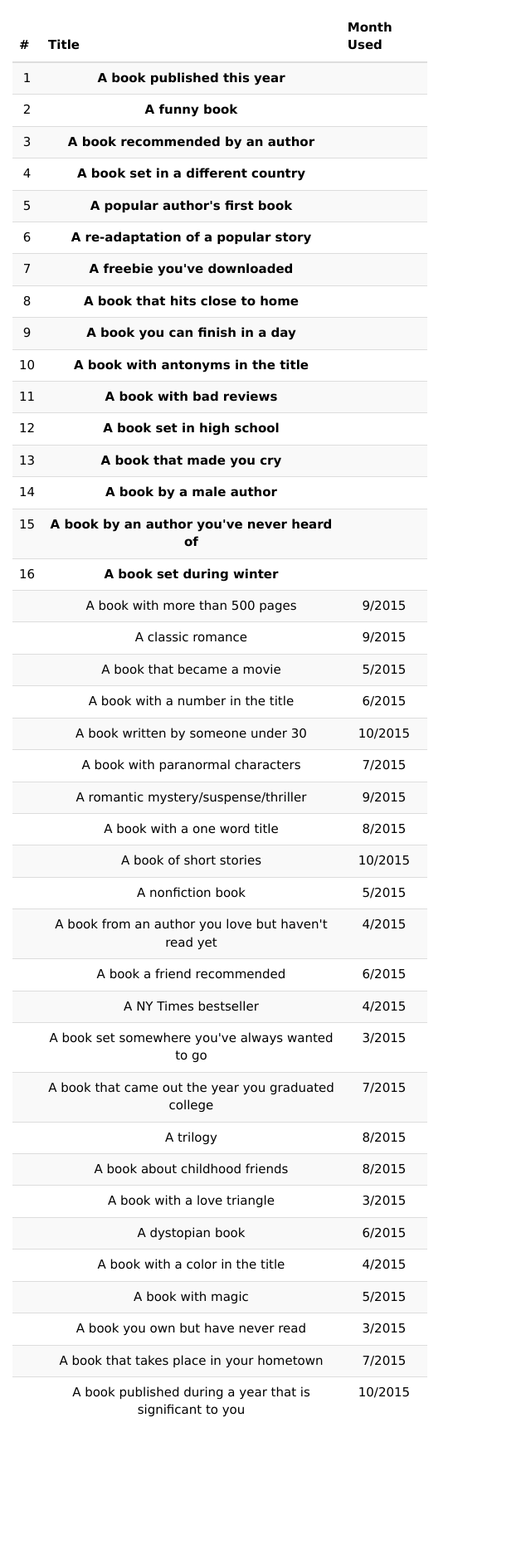
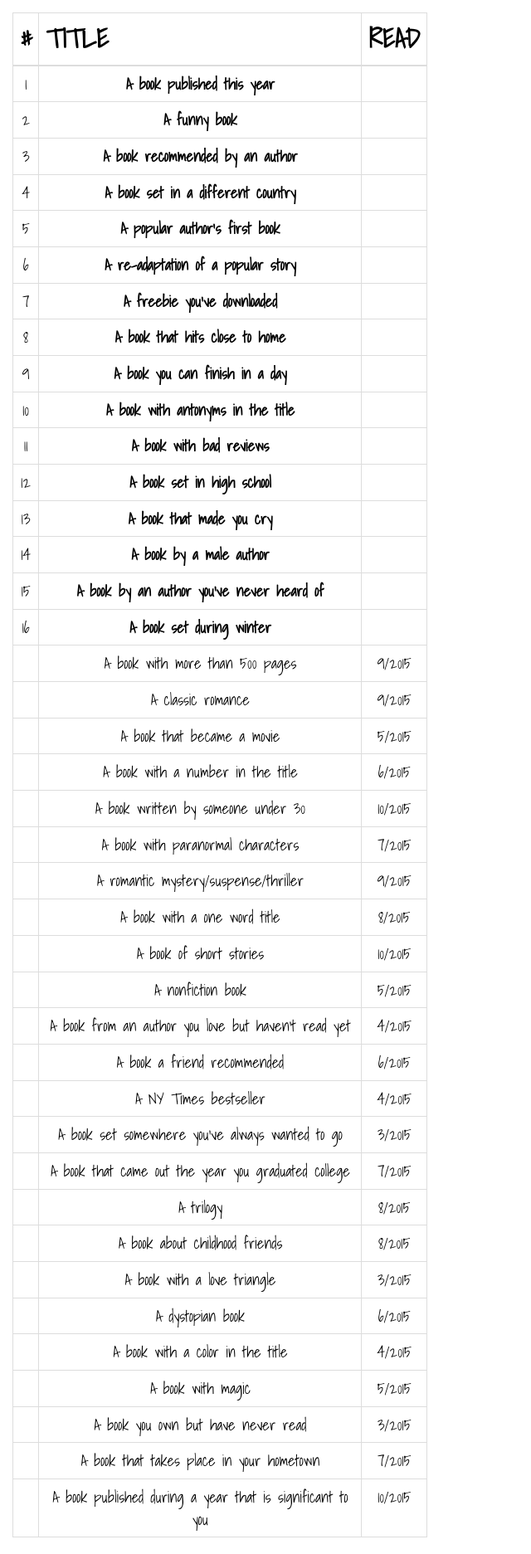
Before and after one commit to minihays/AndisBookClub, a Flask app: page /topics in a window 1280 px wide. Shown: the whole page at 83% size, without its empty margins (0-640 px from the left). Before the commit the page ends 1708 px from the top, so only its background shows below. Run offline with Flask 2, Linux system fonts and the light colour scheme; some libraries are stand-ins or nearby versions.

Commit message:
Made "pretty"

```diff
--- a/main.py
+++ b/main.py
@@ -15,32 +15,6 @@ class Greeting(ndb.Model):
         return cls.query(ancestor = ancestor_key).order(-cls.date)
 
 @app.route('/')
-def hello():
-    """Return a friendly HTTP greeting."""
-    return 'Hello World!'
-
-@app.route('/bye')
-def bye():
-    """Return a friendly HTTP greeting."""
-    return 'See Ya World!'
-
-@app.route('/submit')
-def submit():
-    guestbookname = request.args.get('guestbook_name')
-    greeting = Greeting(parent = ndb.Key("Book", guestbookname or "NoTitle"), content = request.args.get('content'))
-    greeting.put()
-    return 'Saved'
-
-@app.route('/greetings')
-def greetings():
-    guestbookname = request.args.get('guestbook_name')
-    ancestor_key = ndb.Key("Book", guestbookname or "NoTitle")
-    greetings = Greeting.query_book(ancestor_key).fetch(20)
-    output = ''
-    for greeting in greetings:
-        output += greeting.content + " xxx "
-    return output
-
 @app.route('/topics')
 def topics():
     return render_template('topics.html')
--- a/templates/topics.html
+++ b/templates/topics.html
@@ -3,8 +3,11 @@
 {% block head %}
     {{ super() }}
     <style type="text/css">
+        @import url(https://fonts.googleapis.com/css?family=Shadows+Into+Light);
         .unused { font-weight: bold; }
-        #tableGrid {width: 500px;}
+        #tableGrid {width: 500px;  font-family: 'Shadows Into Light', cursive; }
+        th {font-size: 24pt;}
+        tbody {font-size: 14pt;}
 
     </style>
     <script type="text/javascript">
@@ -72,13 +75,13 @@
     </script>
 {% endblock %}
 {% block content %}
-<table class="table table-striped" id="tableGrid" >
+<table class="table table-bordered" id="tableGrid" >
 
     <thead>
         <tr>
             <th>#</th>
-            <th>Title</th>
-            <th>Month Used</th>
+            <th>TITLE</th>
+            <th>READ</th>
         </tr>
     </thead>
     <tbody id="topicsTable">
```
